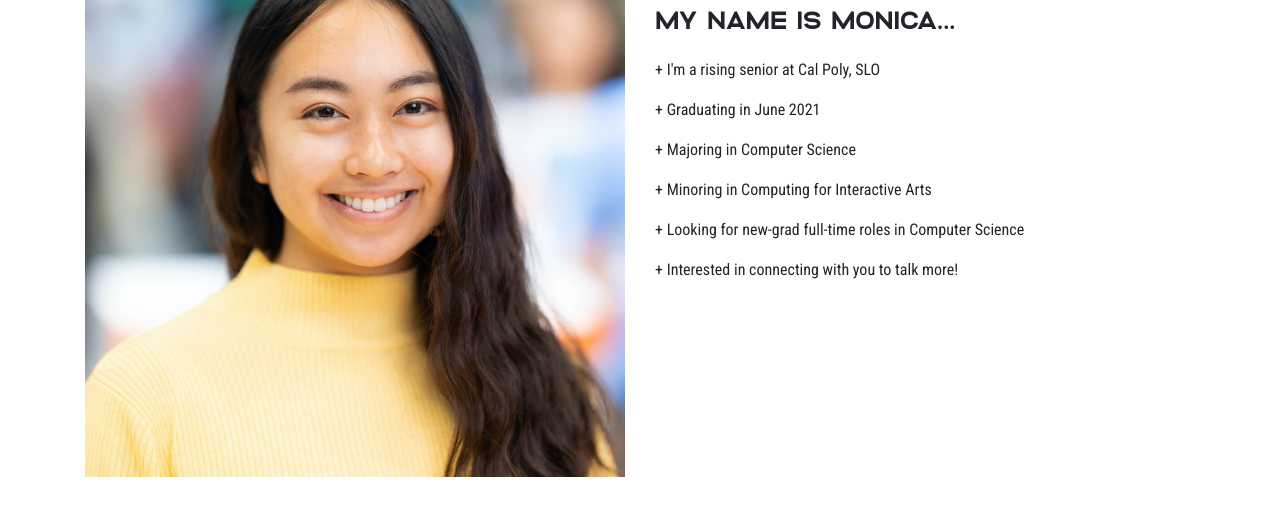
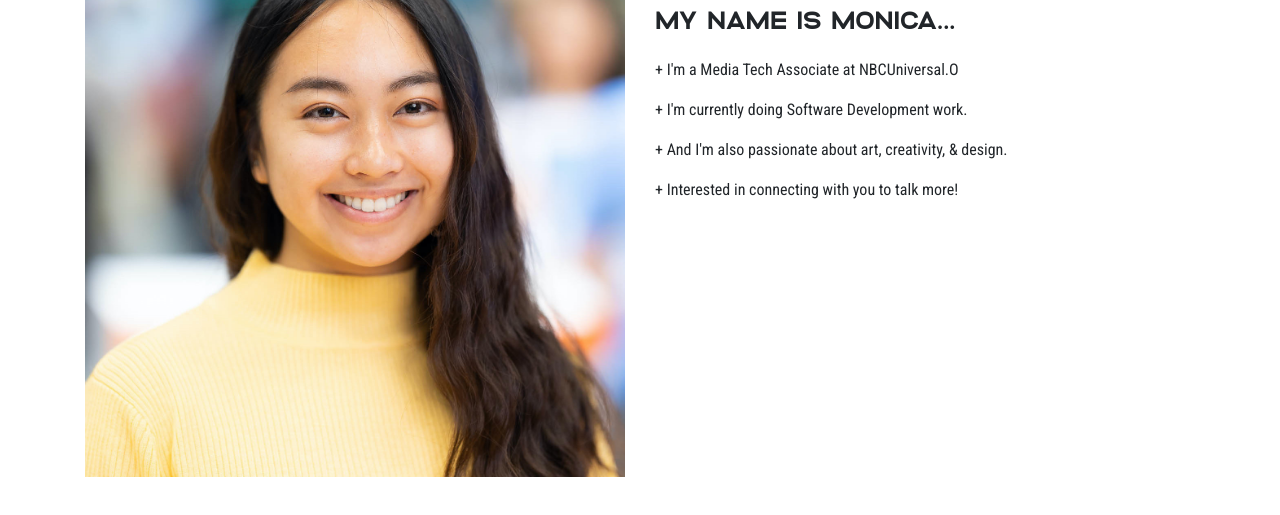
Before and after one commit to mols2ma/mols2ma.gitbub.io, a plain HTML site: page index.html in a window 1280 px wide. Shown: the part 153-668 px from the top of the page. Drawn offline with nearby package versions, Linux system fonts and the light colour scheme; files whose address does not match are found by name.

Commit message:
Update index.html

```diff
--- a/index.html
+++ b/index.html
@@ -50,11 +50,9 @@
                <div class="col-sm-12 col-md-6">
                   <br><h1>hey there!</h1><br>
                   <h2>MY NAME IS MONICA...</h2><br>
-                  <p>+ I'm a rising senior at Cal Poly, SLO</p>
-                  <p>+ Graduating in June 2021</p>
-                  <p>+ Majoring in Computer Science</p>
-                  <p>+ Minoring in Computing for Interactive Arts</p>
-                  <p>+ Looking for new-grad full-time roles in Computer Science</p>
+                  <p>+ I'm a Media Tech Associate at NBCUniversal.O</p>
+                  <p>+ I'm currently doing Software Development work.</p>
+                  <p>+ And I'm also passionate about art, creativity, & design.</p>
                   <p>+ Interested in connecting with you to talk more!</p>
                </div>
             </div>
```
